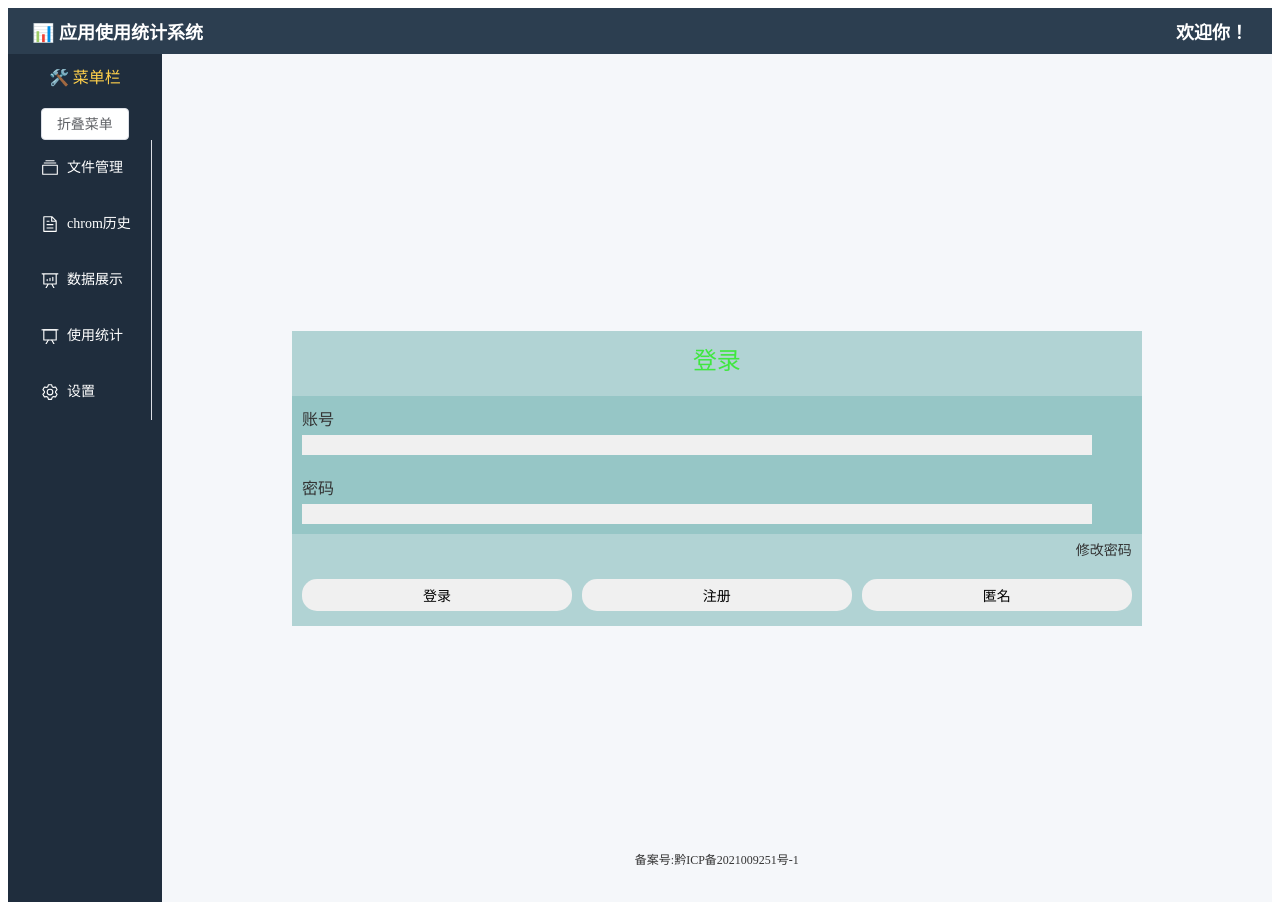
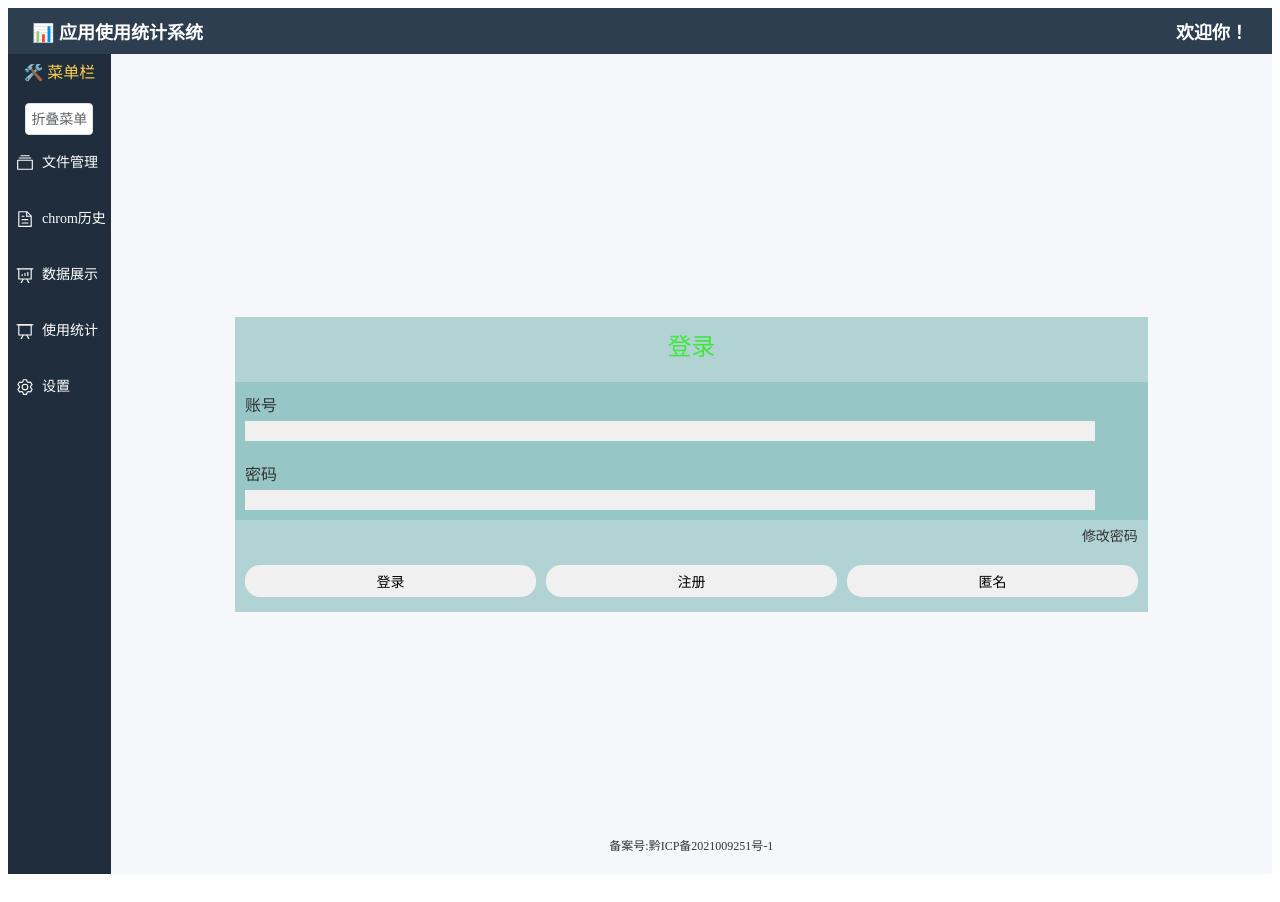
Before and after one commit to elanworld/dolphins-web, a Vue app: page /dolphins-web/login in a window 1280 px wide. After the commit the page ends 874 px from the top, so only its background shows below. Built offline with nearby package versions, Linux system fonts and the light colour scheme.

Commit message:
移动端布局适配

```diff
--- a/src/components/Layout.vue
+++ b/src/components/Layout.vue
@@ -63,7 +63,7 @@
 
 
 <script lang="ts" setup>
-import { ref } from 'vue'
+import { onBeforeUnmount, onMounted, ref } from 'vue'
 import {
   Document, Setting, DataAnalysis, HomeFilled, Files, DataBoard
 } from '@element-plus/icons-vue'
@@ -76,6 +76,18 @@ const handleOpen = (key: string, keyPath: string[]) => {
 const handleClose = (key: string, keyPath: string[]) => {
   console.log(key, keyPath)
 }
+function updateCollapseStatus() {
+  isCollapse.value = window.innerWidth < 768  // 你可以根据需要设定临界值
+}
+
+onMounted(() => {
+  updateCollapseStatus()
+  window.addEventListener('resize', updateCollapseStatus)
+})
+
+onBeforeUnmount(() => {
+  window.removeEventListener('resize', updateCollapseStatus)
+})
 </script>
 
 <style>
@@ -107,8 +119,9 @@ const handleClose = (key: string, keyPath: string[]) => {
 /* 左侧菜单栏 */
 .containerLayout {
   background-color: #1f2d3d;
-  padding: 10px;
+  padding: 5px;
   color: #fff;
+  text-align: center;
 }
 
 .systemTitle {
@@ -116,36 +129,37 @@ const handleClose = (key: string, keyPath: string[]) => {
   color: #ffd04b;
   text-align: center;
 }
+/*切换按钮*/
+.el-button, .el-button.is-round {
+  padding: 5px !important;
+}
 
+/* 覆盖 */
+.el-menu {
+  padding: 0 !important;
+  border-right: none !important;
+}
 
-/* 设置更小的折叠菜单宽度，例如 40px */
-.el-menu--collapse {
-  width: 20px !important;
-  min-width: 20px !important;
+/* 覆盖 */
+.el-menu-item {
+  padding: 0 !important;
+}
+
+.el-menu-item .el-menu-tooltip__trigger {
+  padding: 0 !important;
+  position: relative !important;
+  justify-content: center;
 }
 
 
-.collapse-toggle-wrapper {
-  display: flex;
-  justify-content: center;
-  /* 水平居中 */
-  /* margin: 10px 0; */
-}
-
-.collapse-toggle {
-  font-size: 14px;
-  color: #fff;
-}
-
-.el-menu-item {
-  padding: 0;
-  position: relative;
+.el-menu--collapse {
+  width: 100% !important;
 }
 
 /* 内容页区域 */
 .contentPage {
   flex: 1;
-  padding: 24px;
+  padding: 10px;
   background-color: #f5f7fa;
   overflow-y: auto;
 }
--- a/src/service/Service.ts
+++ b/src/service/Service.ts
@@ -17,7 +17,7 @@ service.interceptors.request.use(config => {
   if (config.params)
     config.params.credentials = 'include'
   let storageSync = window.localStorage.getItem("Authorization");
-  if (storageSync) {
+  if (storageSync && !config.headers.Authorization) {
     config.headers.Authorization = storageSync
   }
   return config
--- a/src/views/FileManager.vue
+++ b/src/views/FileManager.vue
@@ -14,8 +14,20 @@
 
         <!-- 自定义文件列表 -->
         <el-table :data="fileResList" style="margin-top: 20px;" border size="small">
-            <el-table-column prop="name" label="文件名"></el-table-column>
+            <el-table-column prop="name" label="文件名">
+                <template #default="{ row }">
+                    <a :href="row.url" target="_blank" style="color: #409EFF; text-decoration: none;">
+                        {{ row.name }}
+                    </a>
+                </template>
+            </el-table-column>
+
             <el-table-column prop="date" label="日期"></el-table-column>
+            <el-table-column label="大小" width="100">
+                <template #default="{ row }">
+                    {{ (row.size / 1024).toFixed(1) }} KB
+                </template>
+            </el-table-column>
             <el-table-column label="操作" width="150">
                 <template #default="{ row }">
                     <el-button type="text" size="small" @click="downloadFile(row)">⬇ 下载</el-button>
@@ -23,9 +35,9 @@
                 </template>
             </el-table-column>
         </el-table>
-        <el-pagination v-if="fileResList.length > 0" style="margin-top: 10px; text-align: right;" background layout="prev, pager, next"
-            :total="fileResList.length" :page-size="pageSize" v-model:current-page="currentPage"
-            @current-change="getFileList" />
+        <el-pagination v-if="fileResList.length > 0" style="margin-top: 10px; text-align: right;" background
+            layout="prev, pager, next" :total="fileResList.length" :page-size="pageSize"
+            v-model:current-page="currentPage" @current-change="getFileList" />
         <el-dialog :visible.sync="previewVisible" width="50%" :before-close="closePreview">
             <img v-if="previewImage" :src="previewImage" style="width: 100%" />
             <p v-else>无法预览该文件</p>
@@ -52,12 +64,13 @@ function getFileList() {
         service.get(api.filesRecordUser, {
             params: {
                 page: 20, // 分页参数
-                page: currentPage.value -1,
+                page: currentPage.value - 1,
             }
         },
         ).then(res => {
             fileResList.value = res.data?.data?.records.map(file => ({
                 name: file.fileName,
+                size: file.size,
                 url: file.fileUrl ? file.fileUrl : `${api.fileDown}/${file?.fileName}${file?.password ? "?password=" + file?.password : ""}`,
                 date: file.modifyTime,
                 origin: file,
@@ -84,7 +97,15 @@ function beforeUpload(file) {
 }
 
 // 上传成功后处理
-function handleUploadSuccess(fileName, urlPath) {
+async function handleUploadSuccess(fileName, urlPath) {
+    await service.post(api.filesRecord, null, {
+        params: {
+            fileName: fileName,
+            fileUrl: urlPath,
+        }
+    })
+        .then((response) => {
+        })
     console.log(`上传成功: ${fileName}, 可访问地址: ${urlPath}`)
     ElMessage.success(`文件 ${fileName} 上传成功`)
 }
@@ -120,7 +141,7 @@ async function uploadFile(formData, file, redirect) {
             const redirectResponse = await service.request({
                 url: location,
                 headers: {
-                    Authorization: authorization,
+                    'Authorization': authorization,
                     'File-Path': path
                 },
                 data: formData,
@@ -133,7 +154,7 @@ async function uploadFile(formData, file, redirect) {
             ) {
                 const url = new URL(location)
                 const urlPath = location.replace(url.pathname, '') + '/d/' + path
-                handleUploadSuccess(formData.get('name'), urlPath)
+                await handleUploadSuccess(formData.get('name'), urlPath)
                 return true
             }
             return false
@@ -204,11 +225,11 @@ function closePreview() {
 
 
 function downloadFile(row) {
-  if (!row.url) {
-    ElMessage.warning('该文件暂无链接');
-    return;
-  }
-  window.open(row.url, '_blank');
+    if (!row.url) {
+        ElMessage.warning('该文件暂无链接');
+        return;
+    }
+    window.open(row.url, '_blank');
 }
 
 function removeFile(row) {
```
